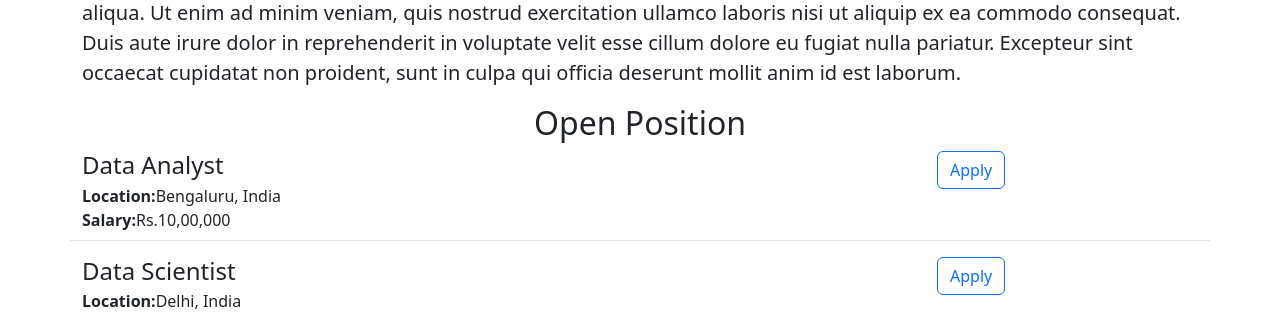
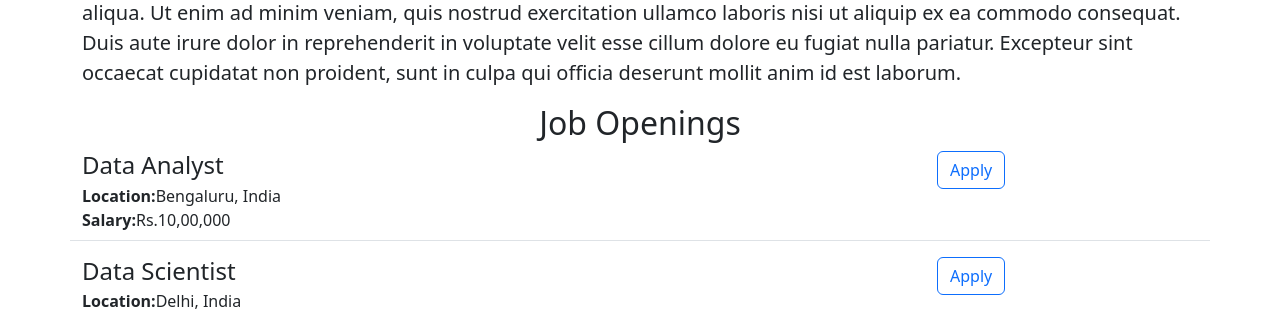
Before and after one commit to VedantK1604/Vedant-s-career-website, a Flask app: page / in a window 1280 px wide. Shown: the part 558-871 px from the top of the page. Run offline with Flask 3, Linux system fonts and the light colour scheme.

Commit message:
made some changes

```diff
--- a/templates/home.html
+++ b/templates/home.html
@@ -56,7 +56,7 @@
       <h2 class='text-center mt-2 mb-4'>About</h2>
       <p class='lead'> Lorem ipsum dolor sit amet, consectetur adipiscing elit, sed do eiusmod tempor incididunt ut labore et dolore magna aliqua. Ut enim ad minim veniam, quis nostrud exercitation ullamco laboris nisi ut aliquip ex ea commodo consequat. Duis aute irure dolor in reprehenderit in voluptate velit esse cillum dolore eu fugiat nulla pariatur. Excepteur sint occaecat cupidatat non proident, sunt in culpa qui officia deserunt mollit anim id est laborum. </p>
 
-      <h2 class='text-center'>Open Position</h2>
+      <h2 class='text-center'>Job Openings</h2>
 
       <div>
         {% for job in jobs %}
```
